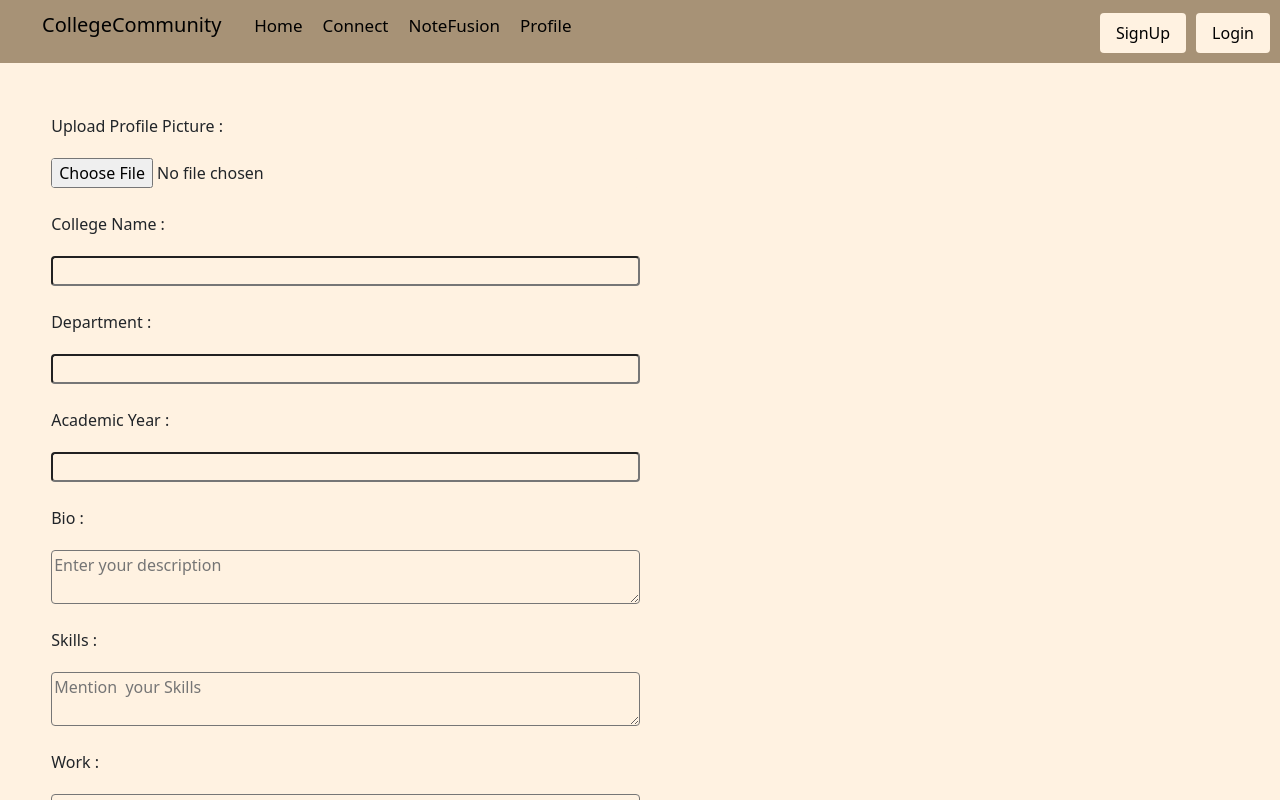
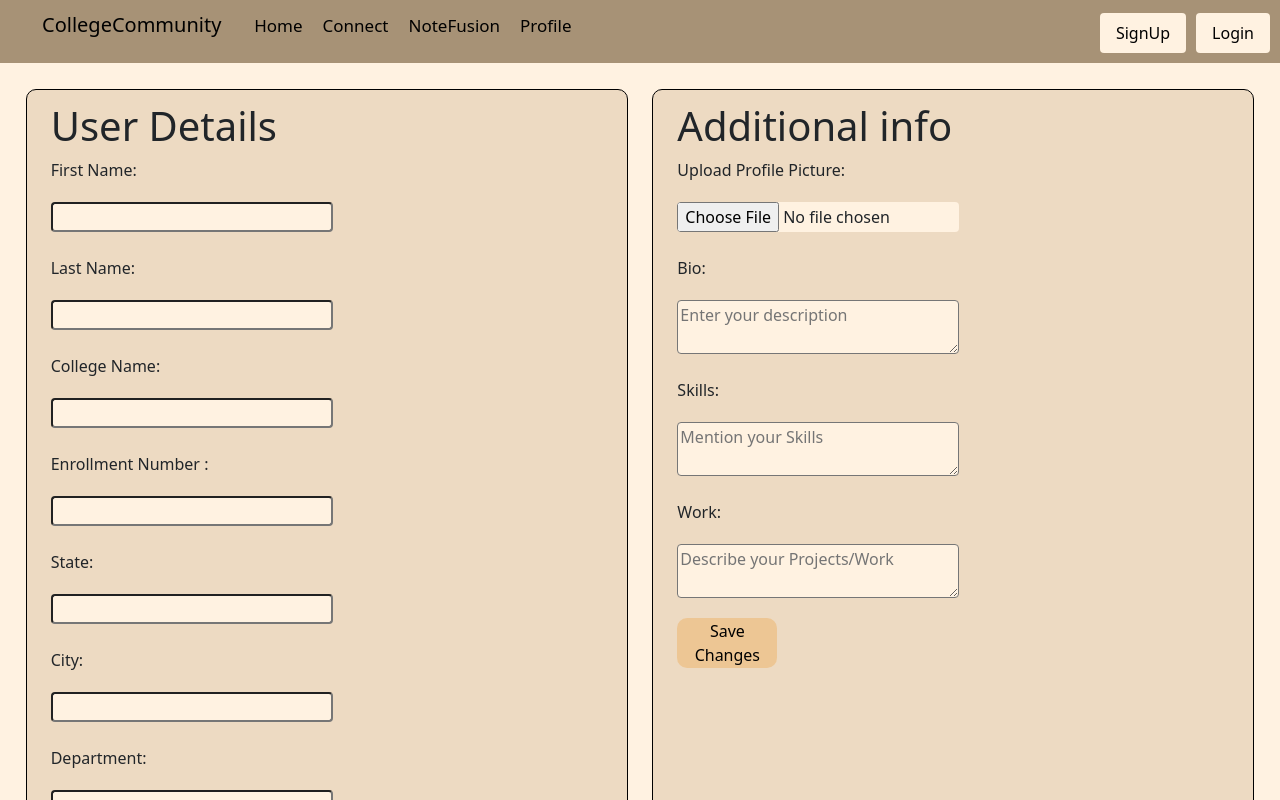
Before and after one commit to akshaypatra/CommunityV0.3-frontend, a React (Create React App) app: page /profile/edit_profile in a window 1280 px wide. Shown: the top 800 px of the page. Built offline with nearby package versions, Linux system fonts and the light colour scheme; no server answers.

Commit message:
completed the edit profile page with user detail updation as well as additional info updation

```diff
--- a/src/App.css
+++ b/src/App.css
@@ -235,16 +235,24 @@ html{
 
 .edit-profile-page{
   background-color:rgb(255,242,225) ;
-  padding: 4%;
+  padding: 2%;
+  display: grid;
+  grid-template-columns: 49%  49%;
+  gap: 2%;
+
 
 }
 
-.edit-profile-section1{
-
+.edit-profile-section1,.edit-profile-section2{
+  background-color:rgb(237, 218, 194) ;
   text-align: left;
+  padding: 2%;
+  padding-left:4%;
   display: flex;
   flex-direction: column;
   width: 100%;
+  border: 1px solid black ;
+  border-radius: 10px;
 
 
 }
@@ -262,20 +270,45 @@ html{
 
 }
 
-.edit-profile-section1 button{
+.edit-profile-section1 button,.edit-profile-section2 button{
   width:100px;
  margin-top: 20px;
- background-color:rgb(243, 215, 177);
+ background-color:rgba(238, 194, 137, 0.795);
  border-radius: 10px;
  border: 0px;
 }
 
-.edit-profile-section1 button:hover{
-  background-color:rgba(250, 199, 132, 0.845);
+.edit-profile-section1 button:hover,.edit-profile-section2 button:hover{
+  background-color:rgb(83, 201, 225);
 
 }
 
+
+
+.edit-profile-section2 input{
+  margin-top: 20px;
+  background-color:rgb(255,242,225)  ;
+  border-radius:4px;
+  width: 50%;
+}
+.edit-profile-section2 textarea{
+  margin-top: 20px;
+  background-color:rgb(255,242,225)  ;
+  border-radius:4px;
+  width: 50%;
+
+}
+
+
+
+
+
 @media (max-width: 642px) {
+  .edit-profile-page{
+    display: flex;
+    flex-direction: column;
+    gap: 40px;
+  }
   .edit-profile-section1 input{
 
     width: 100%;
--- a/src/pages/EditProfilePage.js
+++ b/src/pages/EditProfilePage.js
@@ -1,84 +1,196 @@
-import React from 'react'
-import  { useState } from 'react';
+import React, { useState, useEffect } from 'react';
 import axios from 'axios';
 
 export default function EditProfilePage() {
   const token = localStorage.getItem('authToken');
 
+  const [firstName, setFirstName] = useState('');
+  const [lastName, setLastName] = useState('');
+  const [enrollmentNumber, setEnrollmentNumber] = useState('');
+  const [collegeName, setCollegeName] = useState('');
+  const [state, setState] = useState('');
+  const [city, setCity] = useState('');
+  const [department, setDepartment] = useState('');
+  const [academicYear, setAcademicYear] = useState('');
+  // const [password, setPassword] = useState('');
 
-  const [profilePicture, setProfilePicture] = useState(null);
+
+
+
+  // const [profilePicture, setProfilePicture] = useState(null);
   const [bio, setBio] = useState('');
   const [skills, setSkills] = useState('');
   const [work, setWork] = useState('');
-  const [collegeName, setCollegeName] = useState('');
-  const [department, setDepartment] = useState('');
-  const [academicYear, setAcademicYear] = useState('');
+
+
+
+
+
+  useEffect(() => {
+    // Fetch profile info data on component mount
+    axios.get('http://127.0.0.1:8000/api/profileinfo/', {
+      headers: {
+        'Authorization': `Token ${token}`,
+      },
+    })
+    .then(response => {
+      const data = response.data;
+      // setProfilePicture(data.profile_picture || ''); // Set default URL if needed
+      setBio(data.bio || '');
+      setSkills(data.skills || '');
+      setWork(data.work || '');
+    })
+    .catch(error => {
+      console.error('Error fetching profile info:', error);
+    });
+
+
+    axios.get('http://127.0.0.1:8000/api/profile/', {
+      headers: {
+        'Authorization': `Token ${token}`,
+      },
+    })
+    .then(response => {
+      const data = response.data;
+
+      setFirstName(data.first_name || '');
+      setLastName(data.last_name || '');
+      setEnrollmentNumber(data.enrollment_number || '');
+      setState(data.state || '');
+      setCity(data.city || '');
+      setCollegeName(data.college_name || '');
+      setDepartment(data.department || '');
+      setAcademicYear(data.academic_year || '');
+    })
+    .catch(error => {
+      console.error('Error fetching profile info:', error);
+    });
+
+
+  }, [token]);
 
   const handleFileChange = (e) => {
-    setProfilePicture(e.target.files[0]);
+  //   setProfilePicture(e.target.files[0]);
   };
 
   const handleSubmit = async (e) => {
     e.preventDefault();
 
     const formData = new FormData();
-    formData.append('profile_picture', profilePicture);
+    // if (profilePicture) {
+    //   formData.append('profile_picture', profilePicture);
+    // }
+
     formData.append('bio', bio);
     formData.append('skills', skills);
     formData.append('work', work);
-    formData.append('college_name', collegeName);
-    formData.append('department', department);
-    formData.append('academic_year', academicYear);
+
 
     try {
-      const response =await axios.put('http://127.0.0.1:8000/api/profileinfo/update/', formData, {
+      const response = await axios.put('http://127.0.0.1:8000/api/profileinfo/update/', formData, {
         headers: {
           'Content-Type': 'multipart/form-data',
           'Authorization': `Token ${token}`,
         },
       });
       console.log('Profile updated successfully', response.data);
-
     } catch (error) {
       console.error('Error updating profile and user details', error.response ? error.response.data : error.message);
     }
   };
 
+  const handleSubmit2 = async (e) => {
+    e.preventDefault();
+    const formData = new FormData();
 
+    formData.append('college_name', collegeName);
+    formData.append('department', department);
+    formData.append('academic_year', academicYear);
+    formData.append('first_name', firstName);
+    formData.append('last_name', lastName);
+    formData.append('state', state);
+    formData.append('city', city);
+    formData.append('enrollment_number ',enrollmentNumber);
+  //   if (password){
+  //   formData.append('password', password );
+  // }
+
+    try {
+      const response = await axios.patch('http://127.0.0.1:8000/api/update-user/', formData, {
+        headers: {
+          'Content-Type': 'multipart/form-data',
+          'Authorization': `Token ${token}`,
+        },
+      });
+      console.log('Profile updated successfully', response.data);
+    } catch (error) {
+      console.error('Error updating profile and user details', error.response ? error.response.data : error.message);
+    }
+
+
+
+  };
 
   return (
     <div className='edit-profile-page'>
-       <form className='edit-profile-section1'  onSubmit={handleSubmit}>
-            <label htmlFor="imageUpload">Upload Profile Picture :  </label>
-            <input type="file" id="imageUpload" name="image" accept="image/*"  onChange={handleFileChange}></input>
-            <br>
-            </br>
-            <label htmlFor="college-name">College Name :</label>
-            <input type='text' id="college-name" value={collegeName}
-          onChange={(e) => setCollegeName(e.target.value)} ></input>
-            <br>
-            </br>
-            <label htmlFor="department-name">Department :</label>
-            <input type='text' id="department-name" value={department}
-          onChange={(e) => setDepartment(e.target.value)} ></input>
-            <br>
-            </br>
-            <label htmlFor="academic-year">Academic Year :</label>
-            <input type='text' id="academic-year" value={academicYear}
-          onChange={(e) => setAcademicYear(e.target.value)}></input>
-            <br>
-            </br>
-            <label htmlFor="bio">Bio :</label>
-            <textarea type='text' id="Bio" maxLength="1000" placeholder='Enter your description' value={bio} onChange={(e) => setBio(e.target.value)}></textarea>
-            <br></br>
-            <label htmlFor="skills">Skills :</label>
-            <textarea type='text' id="skills" maxLength="1000" value={skills} onChange={(e) => setSkills(e.target.value)} placeholder='Mention  your Skills'></textarea>
-            <br></br>
-            <label htmlFor="work">Work :</label>
-            <textarea type='text' id="work" maxLength="1000" value={work} onChange={(e) => setWork(e.target.value)} placeholder='Describe your Projects/Work'></textarea>
+
+        <form  className='edit-profile-section2' onSubmit={handleSubmit2}>
+            <h1>User Details</h1>
+            <label htmlFor="first-name">First Name:</label>
+            <input type='text' id="first-name" value={firstName} onChange={(e) => setFirstName(e.target.value)} />
+            <br />
+
+            <label htmlFor="last-name">Last Name:</label>
+            <input type='text' id="last-name" value={lastName} onChange={(e) => setLastName(e.target.value)} />
+            <br />
+
+            <label htmlFor="college-name">College Name:</label>
+            <input type='text' id="college-name" value={collegeName} onChange={(e) => setCollegeName(e.target.value)} />
+            <br />
+
+            <label htmlFor="enrollment-number ">Enrollment Number :</label>
+            <input type='text' id="enrollment_number " value={enrollmentNumber } onChange={(e) => setEnrollmentNumber(e.target.value)} />
+            <br />
+
+
+            <label htmlFor="state">State:</label>
+            <input type='text' id="state" value={state} onChange={(e) => setState(e.target.value)} />
+            <br />
+
+            <label htmlFor="city">City:</label>
+            <input type='text' id="city" value={city} onChange={(e) => setCity(e.target.value)} />
+            <br />
+
+            <label htmlFor="department-name">Department:</label>
+            <input type='text' id="department-name" value={department} onChange={(e) => setDepartment(e.target.value)} />
+            <br />
+            <label htmlFor="academic-year">Academic Year:</label>
+            <input type='text' id="academic-year" value={academicYear} onChange={(e) => setAcademicYear(e.target.value)} />
+            <br />
+            {/* <label htmlFor="password">Enter password to save changes:</label>
+            <input type='password' id="password" value={password} onChange={(e) => setPassword(e.target.value)} />
+            <br /> */}
+
+            <button type='submit'>Save Changes</button>
+       </form>
+
+       <form className='edit-profile-section1' onSubmit={handleSubmit}>
+            <h1>Additional info</h1>
+            <label htmlFor="imageUpload">Upload Profile Picture:</label>
+            <input type="file" id="imageUpload" name="profile_picture" accept="image/*" onChange={handleFileChange} />
+            <br />
+
+            <label htmlFor="bio">Bio:</label>
+            <textarea id="bio" maxLength="1000" placeholder='Enter your description' value={bio} onChange={(e) => setBio(e.target.value)} />
+            <br />
+            <label htmlFor="skills">Skills:</label>
+            <textarea id="skills" maxLength="1000" value={skills} onChange={(e) => setSkills(e.target.value)} placeholder='Mention your Skills' />
+            <br />
+            <label htmlFor="work">Work:</label>
+            <textarea id="work" maxLength="1000" value={work} onChange={(e) => setWork(e.target.value)} placeholder='Describe your Projects/Work' />
             <button type='submit'>Save Changes</button>
        </form>
 
     </div>
-  )
+  );
 }
```
